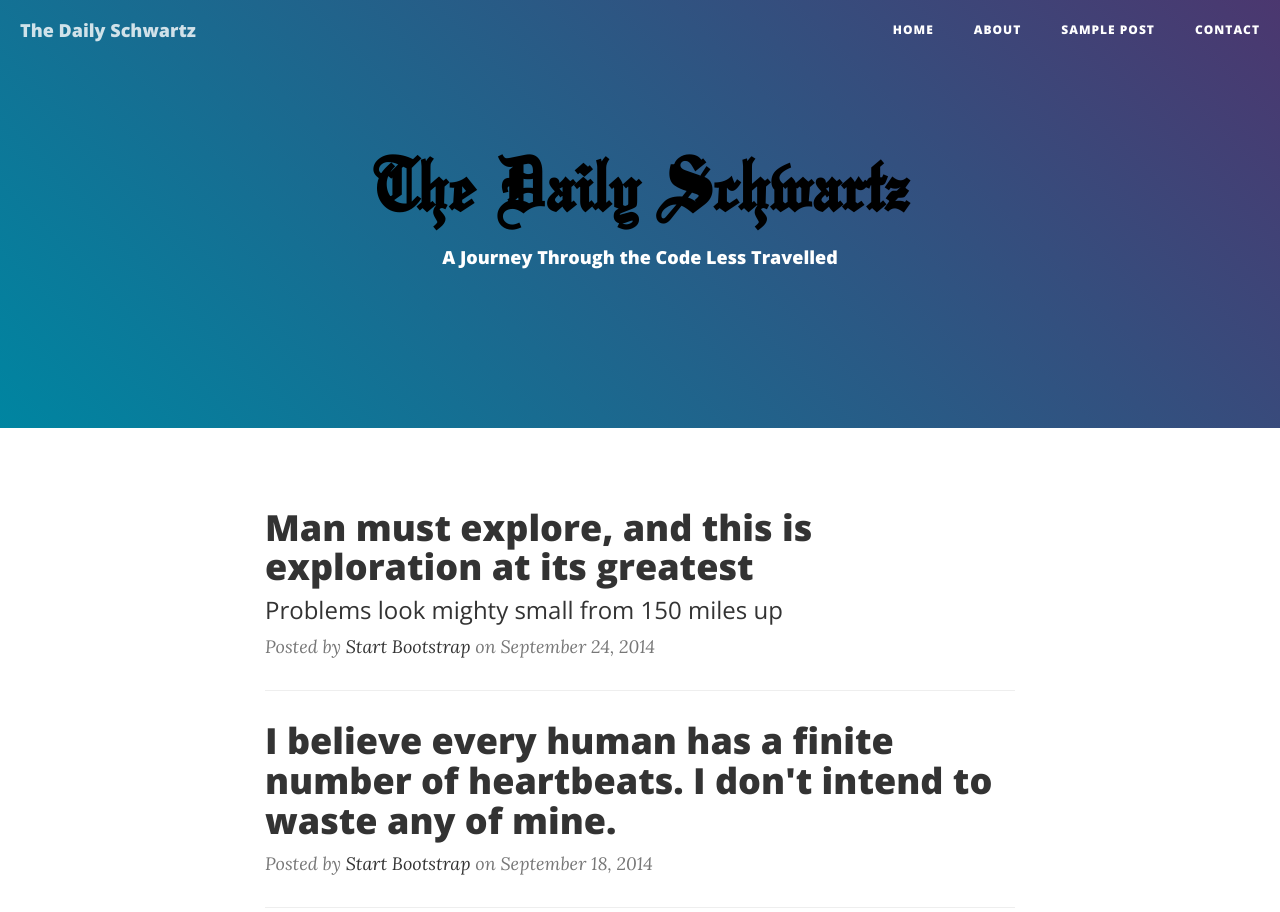
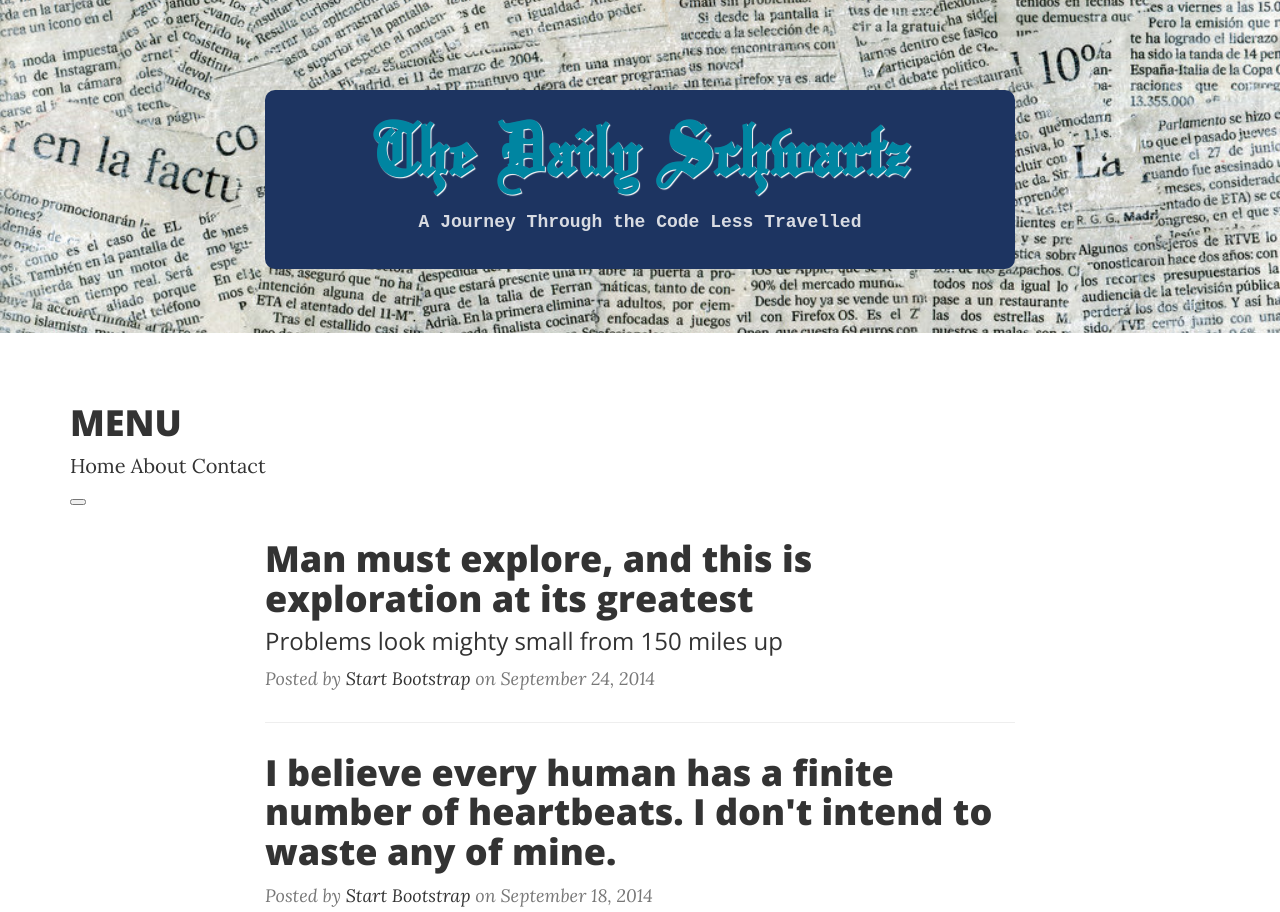
Before and after one commit to ohmattschwartz/thedailyschwartz, a website: page index.html in a window 1280 px wide. Shown: the top 912 px of the page. Drawn offline with nearby package versions, Linux system fonts and the light colour scheme.

Commit message:
top changes

```diff
--- a/css/clean-blog.css
+++ b/css/clean-blog.css
@@ -86,7 +86,10 @@ hr.small {
     color: rgba(255, 255, 255, 0.8);
   }
   .navbar-custom .nav li a {
-    color: white;
+    color: #1d3461;
+    font-family:monospace;
+    font-size: 3.4vmin;
+    text-shadow: 15px 5px 5px white;
     padding: 20px;
   }
   .navbar-custom .nav li a:hover,
@@ -164,12 +167,13 @@ hr.small {
   padding: 100px 0 50px;
   color: white;
 }
-@media only screen and (min-width: 768px) {
-  .intro-header .site-heading,
-  .intro-header .post-heading,
-  .intro-header .page-heading {
-    padding: 150px 0;
-  }
+.intro-header .site-heading,
+.intro-header .post-heading,
+.intro-header .page-heading {
+    padding-top: 2vmax;
+    margin-top: 7vmax;
+    padding-bottom: 2vmax;
+    margin-bottom: 5vmax;
 }
 .intro-header .site-heading,
 .intro-header .page-heading {
@@ -178,7 +182,7 @@ hr.small {
 .intro-header .site-heading h1,
 .intro-header .page-heading h1 {
   margin-top: 0;
-  font-size: 50px;
+  font-size: 12vmin;
 }
 .intro-header .site-heading .subheading,
 .intro-header .page-heading .subheading {
@@ -411,5 +415,18 @@ body {
 }
 .site-heading h1{
   font-family:"Olde";
-  color: black;
+  color: #0085A1;
+  text-shadow: 1px 1px 1px white;
 }
+.site-heading h4{
+  color: #d8dbe2;
+  font-family: monospace;
+}
+.site-heading {
+  background-color: #1d3461;
+  border-radius: 10px;
+  padding-top: 20px;
+}
+.intro-header {
+  background-image: url(newspaper.jpg);
+}
--- /dev/null
+++ b/css/menu.css
@@ -0,0 +1,223 @@
+@import url(https://fonts.googleapis.com/css?family=Berkshire+Swash|Quicksand:400,700);
+@use cssnext;
+
+:root {
+  --color-primary: #de473c;
+  --color-primary-dark: color(var(--color-primary) whiteness(20%));
+  --color-body-bg: #F1F1F1;
+  --bar-height: 9em;
+  --container-height: calc(var(--bar-height)/2);
+}
+
+body {
+  background-color: var(--color-body-bg);
+  font-size: 100%;
+}
+
+/** LAYOUT STYLES **/
+
+#logo {
+  font-family: "Berkshire Swash";
+  font-size: 2em;
+  height: 100%;
+  line-height: 100%;
+}
+
+.container {
+  width: 95%;
+  position: fixed;
+  left: 50%;
+  top: 50%;
+  height: var(--container-height);
+  transform: translate3d(-50%, -50%, 0);
+}
+
+.main-header {
+  height: var(--bar-height);
+  display: flex;
+}
+
+.main-header__content {
+  height: var(--bar-height);
+  flex: 1;
+}
+
+/** HEADER PERSPECTIVE & TRANSFORM **/
+
+.main-header__perspective {
+  width: 100%;
+  height: 100%;
+  position: relative;
+  perspective: 1100px;
+  perspective-origin: 50% 0;
+  z-index: 1;
+}
+
+.main-header__front,
+.main-header__bottom {
+  height: 50%;
+  width: 100%;
+  margin: 0 auto;
+  position: relative;
+  transition: all 0.5s;
+  overflow: hidden;
+  padding: 0 1em;
+  box-sizing: border-box;
+}
+
+.main-header__front {
+  background: var(--color-primary);
+  color: #FFF;
+  z-index: 2;
+  transform-origin: center bottom;
+  transform: translateY(0%) rotateX(0deg);
+}
+
+.main-header__bottom {
+  background: var(--color-primary-dark);
+  transform-origin: center top;
+  z-index: 1;
+  transform: rotateX(-90deg);
+  transition: transform 0.5s;
+  position: absolute;
+  top: 50%;
+}
+
+.main-header--rotate .main-header__front {
+  transform: translateY(-100%) rotateX(90deg);
+}
+
+.main-header--rotate .main-header__bottom {
+  top: 50%;
+  transition: transform 0.5s;
+  transform: rotateX(0deg) translateY(-100%);
+}
+
+.main-header__menu {
+  display: flex;
+  align-items: center;
+  text-align: center;
+  width: 100%;
+  margin: 0 auto;
+  height: 100%;
+}
+
+.main-header__menu a {
+  display: inline-block;
+  color: #FFF;
+  text-decoration: none;
+  font-size: 1em;
+  font-family: "Quicksand";
+  font-weight: 400;
+  flex: 0.25;
+}
+
+/** MENU BUTTON **/
+
+.menu-button-wrapper {
+
+}
+
+.menu-button {
+  height: calc(var(--bar-height)*0.5);
+  width: calc(var(--bar-height)*0.5);
+  background: var(--color-primary);
+  color: #FFF;
+  position: relative;
+  border: none;
+  outline: none;
+  padding: 0;
+  perspective: 20em;
+  perspective-origin: 50% 3em;
+}
+
+.menu-button:before {
+  content: '';
+  background: var(--color-primary-dark);
+  display: block;
+  height: 100%;
+  width: 100%;
+  position: absolute;
+  left: 0;
+  top: 0;
+  z-index: 0;
+  transform: rotateY(115deg);
+	transform-origin: center left;
+}
+
+.menu-button__hb {
+  width: 3em;
+  height: 2.25em;
+  position: absolute;
+  top: 50%;
+  left: 50%;
+  transform: translate(-50%, -50%) rotate(0deg);
+  transition: .5s ease-in-out;
+  cursor: pointer;
+}
+
+.menu-button__hb span,
+.menu-button__hb:before,
+.menu-button__hb:after {
+  display: block;
+  position: absolute;
+  height: .4em;
+  width: 100%;
+  background: #FFF;
+  border-radius: .2em;
+  opacity: 1;
+  left: 0;
+  transform: rotate(0deg);
+  transition: .25s ease-in-out;
+}
+
+.menu-button__hb:before {
+  content: '';
+  top: 0px;
+  @nest .menu-is--visible & {
+    top: .9375em;
+    transform: rotate(-135deg);
+  }
+}
+
+.menu-button__hb > span {
+  top: .9375em;
+  @nest .menu-is--visible & {
+    opacity: 0;
+    left: 60px;
+  }
+}
+
+.menu-button__hb:after {
+  content: '';
+  top: 1.875em;
+  @nest .menu-is--visible & {
+    top: .9375em;
+    transform: rotate(135deg);
+  }
+}
+
+.menu-button__hb.menu-button__hb--is-active:before {
+  top: .9375em;
+  transform: rotate(-135deg);
+}
+
+.menu-button__hb.menu-button__hb--is-active span {
+  opacity: 0;
+  left: 60px;
+}
+
+.menu-button__hb.menu-button__hb--is-active:after {
+  top: .9375em;
+  transform: rotate(135deg);
+}
+
+@media (min-width: 48rem) {
+  body {
+    font-size: 125%;
+  }
+
+  .container {
+    max-width: 38em;
+  }
+}
--- a/index.html
+++ b/index.html
@@ -33,43 +33,9 @@
 
 <body>
 
-    <!-- Navigation -->
-    <nav class="navbar navbar-default navbar-custom navbar-fixed-top">
-        <div class="container-fluid">
-            <!-- Brand and toggle get grouped for better mobile display -->
-            <div class="navbar-header page-scroll">
-                <button type="button" class="navbar-toggle" data-toggle="collapse" data-target="#bs-example-navbar-collapse-1">
-                    <span class="sr-only">Toggle navigation</span>
-                    Menu <i class="fa fa-bars"></i>
-                </button>
-                <a class="navbar-brand" href="index.html">The Daily Schwartz</a>
-            </div>
-
-            <!-- Collect the nav links, forms, and other content for toggling -->
-            <div class="collapse navbar-collapse" id="bs-example-navbar-collapse-1">
-                <ul class="nav navbar-nav navbar-right">
-                    <li>
-                        <a href="index.html">Home</a>
-                    </li>
-                    <li>
-                        <a href="about.html">About</a>
-                    </li>
-                    <li>
-                        <a href="post.html">Sample Post</a>
-                    </li>
-                    <li>
-                        <a href="contact.html">Contact</a>
-                    </li>
-                </ul>
-            </div>
-            <!-- /.navbar-collapse -->
-        </div>
-        <!-- /.container -->
-    </nav>
-
     <!-- Page Header -->
     <!-- Set your background image for this header on the line below. -->
-    <header class="intro-header" style="background: linear-gradient(45deg, #0085A1, #4b376f)">
+    <header class="intro-header">
         <div class="container">
             <div class="row">
                 <div class="col-lg-8 col-lg-offset-2 col-md-10 col-md-offset-1">
@@ -81,6 +47,30 @@
             </div>
         </div>
     </header>
+
+    <!-- CRAZY MENU!! -->
+    <div class="container">
+  <header id="js-rotate" class="main-header">
+    <div class="main-header__content">
+      <div class="main-header__perspective">
+        <div class="main-header__front">
+          <h1 id="logo">MENU</h1>
+        </div>
+        <div class="main-header__bottom">
+          <nav class="main-header__menu">
+            <a href="">Home</a>
+            <a href="">About</a>
+            <a href=""></a>
+            <a href="">Contact</a>
+          </nav>
+        </div>
+      </div>
+    </div>
+    <button class="menu-button" id="js-menu-button">
+      <div class="menu-button__hb" id="js-hamburger"><span></span></div>
+    </button>
+  </header>
+</div>
 
     <!-- Main Content -->
     <div class="container">
```
Also changed, not shown: css/newspaper.jpg (renamed from img/newspaper.jpg).
